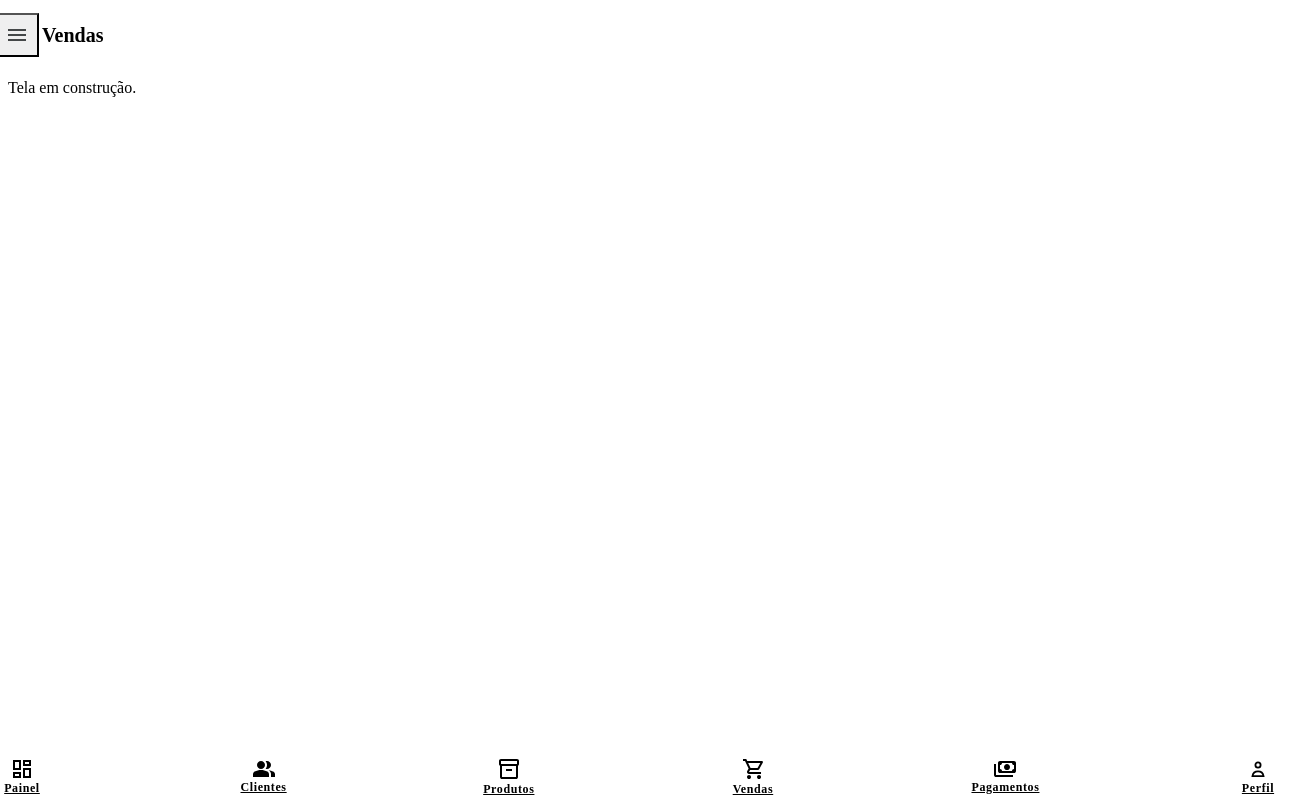
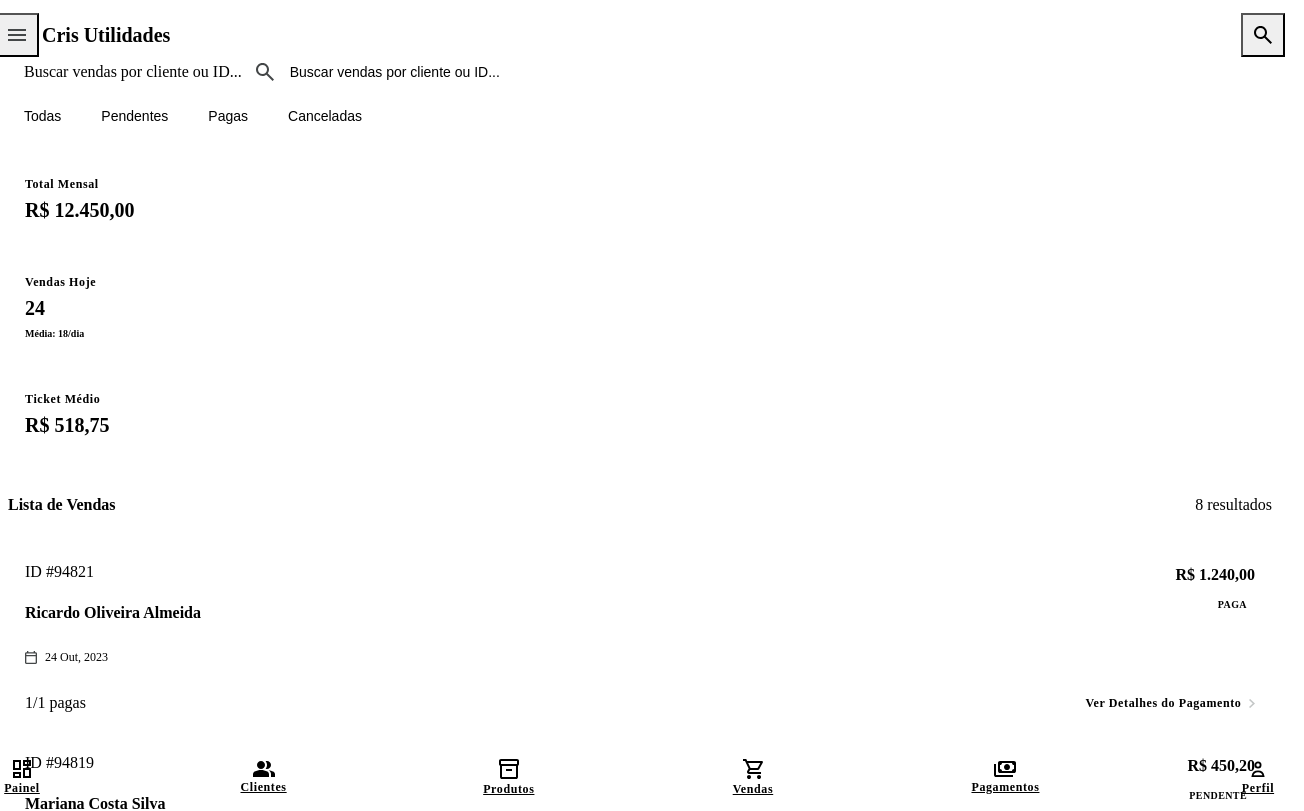
Before and after one commit to Projeto-de-PI-Extensao-G4/Frontend, a React (Vite) app: page /vendas in a window 1280 px wide. Shown: the top 811 px of the page, 1304 px wide, since content can reach past the window. Built offline with nearby package versions, Linux system fonts and the light colour scheme; the HTML template or start-up script is replaced by a standard one.

Commit message:
feat: tela Lista de Vendas com abas por status

```diff
--- a/src/pages/Vendas/Vendas.jsx
+++ b/src/pages/Vendas/Vendas.jsx
@@ -1,5 +1,149 @@
-import EmConstrucao from '../../components/EmConstrucao';
+import { useState } from 'react';
+import { Link } from 'react-router-dom';
+import AppLayout from '../../components/AppLayout';
+import { BotaoBuscaHeader } from '../../components/Header';
+import CampoBusca from '../../components/CampoBusca';
+import Chip, { LinhaChips } from '../../components/Chip';
+import { BadgeStatus } from '../../components/Badge';
+import BotaoFlutuante from '../../components/BotaoFlutuante';
+import { icones } from '../../components/icones';
+import calendario from '../../assets/icons/calendario.svg';
+import styles from './Vendas.module.css';
+
+const VENDAS = [
+  { id: 94821, clienteNome: 'Ricardo Oliveira Almeida', dataVenda: '2023-10-24T14:32:10', valorTotal: 1240, status: 'PAGA', parcelasPagas: 1, qtdParcelas: 1 },
+  { id: 94819, clienteNome: 'Mariana Costa Silva', dataVenda: '2023-10-24T10:05:41', valorTotal: 450.2, status: 'PENDENTE', parcelasPagas: 1, qtdParcelas: 3 },
+  { id: 94815, clienteNome: 'Paulo Henrique Souza', dataVenda: '2023-10-23T17:48:03', valorTotal: 8900, status: 'PAGA', parcelasPagas: 4, qtdParcelas: 4 },
+  { id: 94810, clienteNome: 'Fernanda Gomes de Souza', dataVenda: '2023-10-23T09:12:59', valorTotal: 112, status: 'CANCELADA', parcelasPagas: 0, qtdParcelas: 2 },
+  { id: 94802, clienteNome: 'Ana Beatriz Silva', dataVenda: '2023-10-22T16:20:00', valorTotal: 1250, status: 'PENDENTE', parcelasPagas: 1, qtdParcelas: 3 },
+  { id: 94797, clienteNome: 'Carlos Eduardo Lima', dataVenda: '2023-10-21T11:37:22', valorTotal: 329.9, status: 'PAGA', parcelasPagas: 2, qtdParcelas: 2 },
+  { id: 94790, clienteNome: 'Juliana Martins', dataVenda: '2023-10-20T15:01:48', valorTotal: 780, status: 'PENDENTE', parcelasPagas: 0, qtdParcelas: 5 },
+  { id: 94781, clienteNome: 'Roberto Nascimento', dataVenda: '2023-10-19T08:55:16', valorTotal: 96.5, status: 'CANCELADA', parcelasPagas: 0, qtdParcelas: 1 },
+];
+
+const ABAS = [
+  { rotulo: 'Todas', status: null },
+  { rotulo: 'Pendentes', status: 'PENDENTE' },
+  { rotulo: 'Pagas', status: 'PAGA' },
+  { rotulo: 'Canceladas', status: 'CANCELADA' },
+];
+
+const RESUMO = [
+  { rotulo: 'Total Mensal', valor: 'R$ 12.450,00' },
+  { rotulo: 'Vendas Hoje', valor: '24', detalhe: 'Média: 18/dia' },
+  { rotulo: 'Ticket Médio', valor: 'R$ 518,75' },
+];
+
+const POR_PAGINA = 4;
+const MESES = ['Jan', 'Fev', 'Mar', 'Abr', 'Mai', 'Jun', 'Jul', 'Ago', 'Set', 'Out', 'Nov', 'Dez'];
+
+const moeda = (v) => v.toLocaleString('pt-BR', { style: 'currency', currency: 'BRL' });
+const semAcento = (t) => t.normalize('NFD').replace(/[̀-ͯ]/g, '').toLowerCase();
+
+// Formata sem passar por Date: evita o deslocamento de fuso (spec §3.1).
+function formatarData(iso) {
+  const [ano, mes, dia] = iso.slice(0, 10).split('-');
+  return `${dia} ${MESES[Number(mes) - 1]}, ${ano}`;
+}
+
+function combina(venda, termo) {
+  if (!termo) return true;
+  const digitos = termo.replace(/\D/g, '');
+  return semAcento(venda.clienteNome).includes(termo) || (digitos !== '' && String(venda.id).includes(digitos));
+}
 
 export default function Vendas() {
-  return <EmConstrucao titulo="Vendas" />;
+  const [busca, setBusca] = useState('');
+  const [aba, setAba] = useState(ABAS[0].rotulo);
+  const [visiveis, setVisiveis] = useState(POR_PAGINA);
+
+  const status = ABAS.find((a) => a.rotulo === aba).status;
+  const termo = semAcento(busca.trim());
+  const filtradas = VENDAS.filter((v) => (!status || v.status === status) && combina(v, termo));
+  const exibidas = filtradas.slice(0, visiveis);
+
+  const escolherAba = (rotulo) => {
+    setAba(rotulo);
+    setVisiveis(POR_PAGINA);
+  };
+  const mudarBusca = (valor) => {
+    setBusca(valor);
+    setVisiveis(POR_PAGINA);
+  };
+
+  return (
+    <AppLayout
+      cabecalho={{ titulo: 'Cris Utilidades', esquerda: 'menu', direita: <BotaoBuscaHeader /> }}
+      flutuante={<BotaoFlutuante rotulo="Nova venda" para="/vendas/nova" />}
+    >
+      <div className={styles.filtros}>
+        <CampoBusca placeholder="Buscar vendas por cliente ou ID..." valor={busca} onChange={mudarBusca} />
+        <LinhaChips rotulo="Filtrar por situação">
+          {ABAS.map((a) => (
+            <Chip key={a.rotulo} ativo={a.rotulo === aba} onClick={() => escolherAba(a.rotulo)}>
+              {a.rotulo}
+            </Chip>
+          ))}
+        </LinhaChips>
+      </div>
+
+      <section className={styles.resumo} aria-label="Resumo de vendas">
+        {RESUMO.map((r) => (
+          <div key={r.rotulo} className={styles.cartaoResumo}>
+            <span className={styles.resumoRotulo}>{r.rotulo}</span>
+            <strong className={styles.resumoValor}>{r.valor}</strong>
+            {r.detalhe && <span className={styles.resumoDetalhe}>{r.detalhe}</span>}
+          </div>
+        ))}
+      </section>
+
+      <section className={styles.lista}>
+        <div className={styles.cabecalhoLista}>
+          <h2 className={styles.tituloLista}>Lista de Vendas</h2>
+          <span className="rotulo-secao">
+            {filtradas.length} {filtradas.length === 1 ? 'resultado' : 'resultados'}
+          </span>
+        </div>
+
+        {exibidas.length === 0 && <p className={`texto-apoio ${styles.vazio}`}>Nenhuma venda encontrada.</p>}
+
+        {exibidas.map((v) => (
+          <Link key={v.id} to={`/vendas/${v.id}`} className={styles.venda}>
+            <div className={styles.vendaTopo}>
+              <div className={styles.vendaInfo}>
+                <span className="rotulo-secao">ID #{v.id}</span>
+                <h3 className={styles.cliente}>{v.clienteNome}</h3>
+                <span className={styles.data}>
+                  <img src={calendario} width={12} height={13.33} alt="" />
+                  {formatarData(v.dataVenda)}
+                </span>
+              </div>
+              <div className={styles.vendaValor}>
+                <strong className={styles.valor}>{moeda(v.valorTotal)}</strong>
+                <BadgeStatus status={v.status} />
+              </div>
+            </div>
+            <div className={styles.vendaRodape}>
+              <span className="rotulo-secao">
+                {v.parcelasPagas}/{v.qtdParcelas} pagas
+              </span>
+              <span className={styles.verDetalhes}>
+                Ver Detalhes do Pagamento
+                <img src={icones.chevronDireita} width={5.55} height={9} alt="" />
+              </span>
+            </div>
+          </Link>
+        ))}
+
+        {visiveis < filtradas.length && (
+          <div className={styles.carregarMais}>
+            <button type="button" className={styles.botaoMais} onClick={() => setVisiveis((n) => n + POR_PAGINA)}>
+              Carregar mais vendas
+              <img src={icones.chevronBaixo} width={12} height={7.4} alt="" />
+            </button>
+          </div>
+        )}
+      </section>
+    </AppLayout>
+  );
 }
--- /dev/null
+++ b/src/pages/Vendas/Vendas.module.css
@@ -0,0 +1,169 @@
+.filtros {
+  display: flex;
+  flex-direction: column;
+  gap: 16px;
+}
+
+.resumo {
+  display: grid;
+  gap: 16px;
+}
+
+.cartaoResumo {
+  display: flex;
+  flex-direction: column;
+  gap: 4px;
+  padding: 17px;
+  background: var(--cor-superficie);
+  border: 1px solid var(--cor-borda);
+  border-radius: var(--raio-cartao);
+}
+
+.resumoRotulo {
+  font-size: 12px;
+  font-weight: 600;
+  line-height: 16px;
+  letter-spacing: 0.6px;
+  color: var(--cor-texto-secundario);
+}
+
+.resumoValor {
+  font-size: 20px;
+  font-weight: 700;
+  line-height: 28px;
+  color: var(--cor-texto);
+}
+
+.resumoDetalhe {
+  font-size: 10px;
+  font-weight: 700;
+  line-height: 15px;
+  color: var(--cor-texto-secundario);
+}
+
+.lista {
+  display: flex;
+  flex-direction: column;
+  gap: 8px;
+}
+
+.cabecalhoLista {
+  display: flex;
+  align-items: center;
+  justify-content: space-between;
+  gap: 12px;
+  padding-bottom: 8px;
+}
+
+.tituloLista {
+  font-size: 16px;
+  font-weight: 600;
+  line-height: 24px;
+}
+
+.vazio {
+  padding: 24px 0;
+  text-align: center;
+}
+
+.venda {
+  display: flex;
+  flex-direction: column;
+  gap: 16px;
+  padding: 17px;
+  color: inherit;
+  text-decoration: none;
+  background: var(--cor-superficie);
+  border: 1px solid var(--cor-borda);
+  border-radius: var(--raio-cartao);
+}
+
+.venda:active {
+  background: var(--cor-superficie-suave);
+}
+
+.vendaTopo {
+  display: flex;
+  align-items: flex-start;
+  justify-content: space-between;
+  gap: 12px;
+}
+
+.vendaInfo {
+  display: flex;
+  flex-direction: column;
+  gap: 4px;
+  min-width: 0;
+}
+
+.cliente {
+  font-size: 16px;
+  font-weight: 700;
+  line-height: 24px;
+  overflow-wrap: anywhere;
+}
+
+.data {
+  display: flex;
+  align-items: center;
+  gap: 8px;
+  padding-top: 4px;
+  font-size: 12px;
+  line-height: 16px;
+  color: var(--cor-texto-secundario);
+}
+
+.vendaValor {
+  display: flex;
+  flex-direction: column;
+  align-items: flex-end;
+  gap: 8px;
+  flex-shrink: 0;
+}
+
+.valor {
+  font-size: 16px;
+  font-weight: 700;
+  line-height: 24px;
+  white-space: nowrap;
+}
+
+.vendaRodape {
+  display: flex;
+  align-items: center;
+  justify-content: space-between;
+  gap: 8px;
+  padding-top: 13px;
+  border-top: 1px solid var(--cor-borda);
+}
+
+.verDetalhes {
+  display: flex;
+  align-items: center;
+  gap: 8px;
+  font-size: 12px;
+  font-weight: 600;
+  line-height: 16px;
+  letter-spacing: 0.6px;
+  color: var(--cor-preto);
+}
+
+.carregarMais {
+  display: flex;
+  justify-content: center;
+  padding-top: 8px;
+}
+
+.botaoMais {
+  display: inline-flex;
+  align-items: center;
+  gap: 8px;
+  min-height: 48px;
+  padding: 0 25px;
+  font-size: 14px;
+  font-weight: 700;
+  color: var(--cor-texto);
+  background: #e8e8e8;
+  border: 1px solid var(--cor-borda);
+  border-radius: var(--raio-cartao);
+}
```
Also changed, not shown: src/assets/icons/calendario.svg (added).
